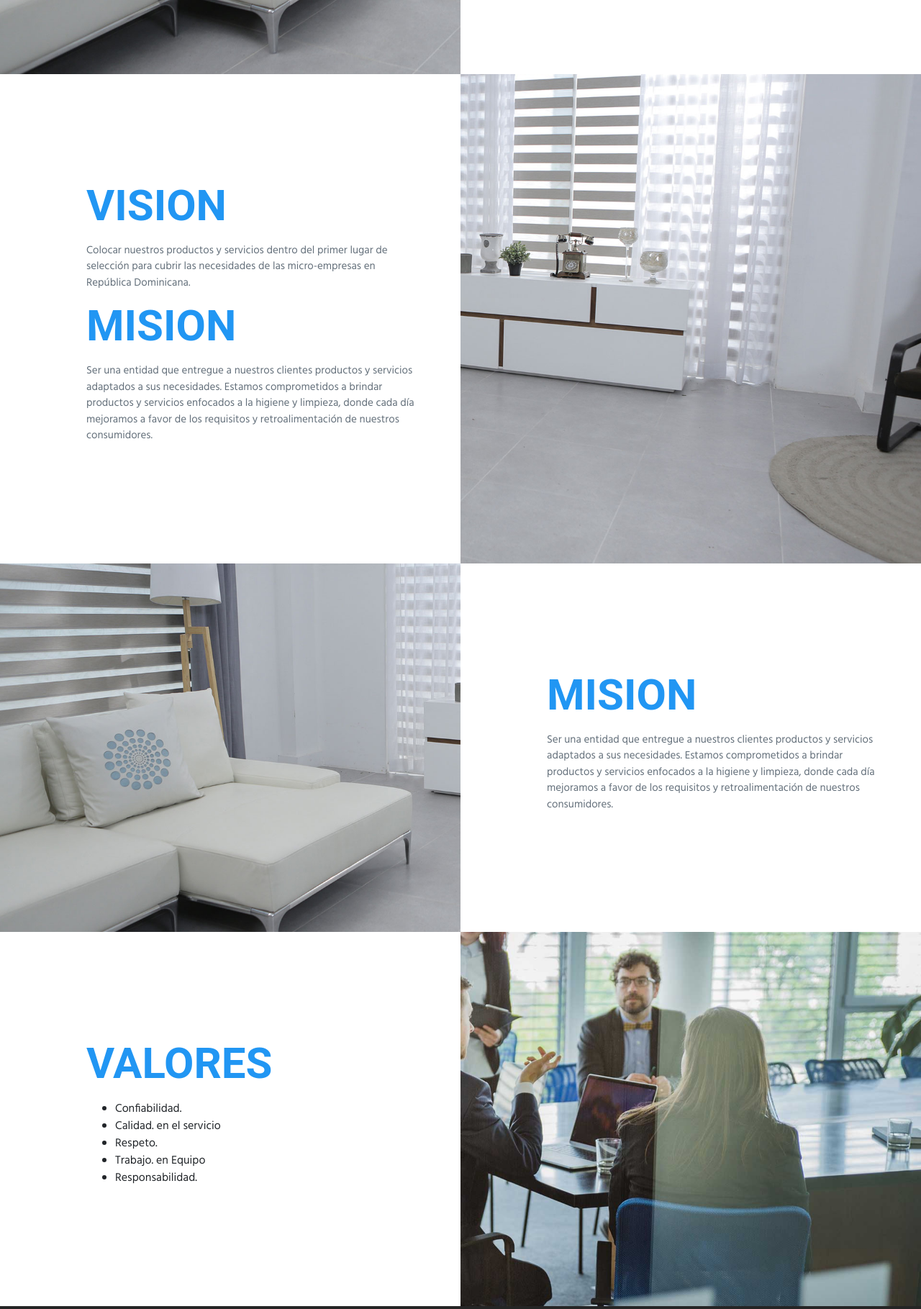
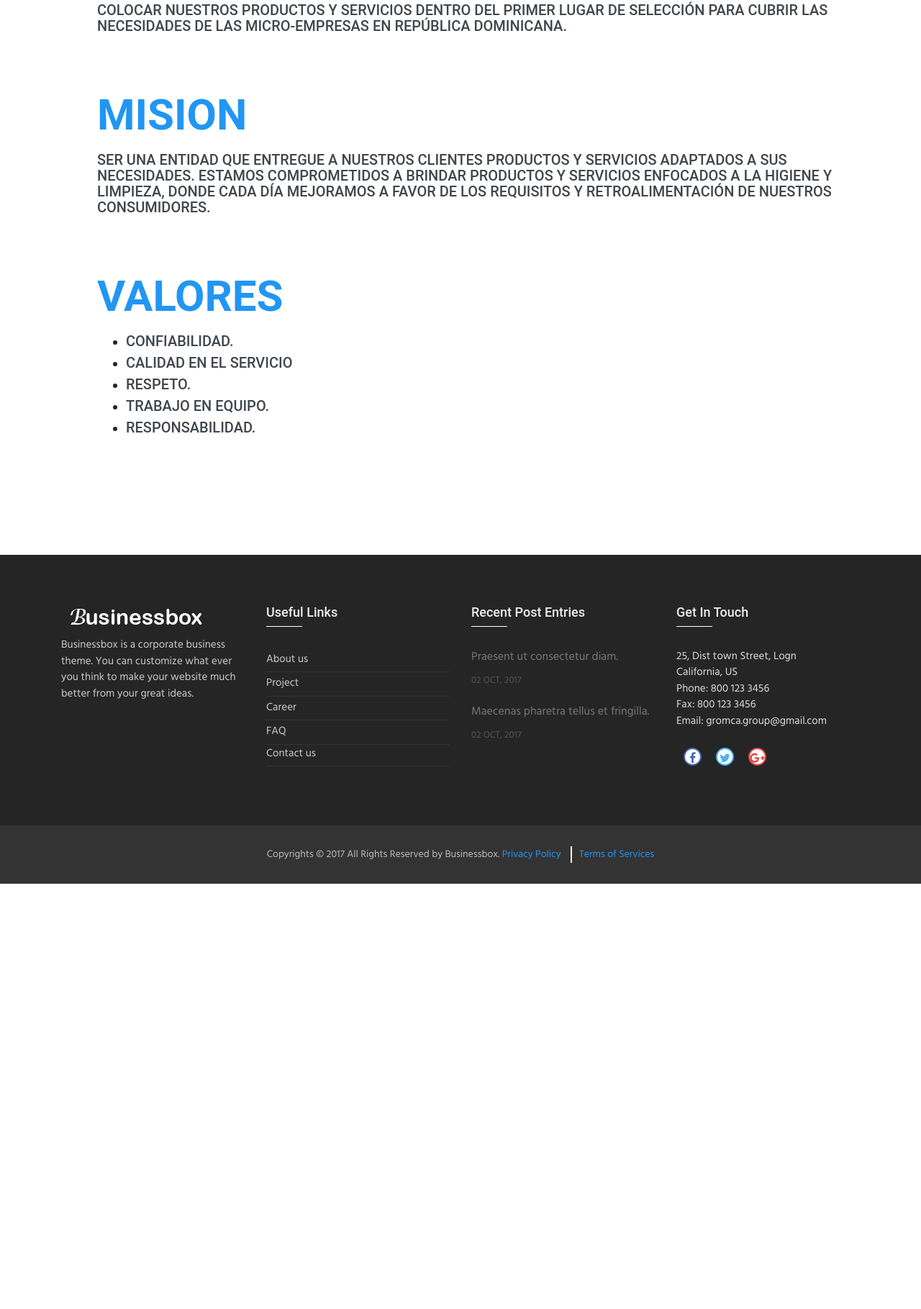
Before and after one commit to Gromcatemp/page, a plain HTML site: page about.html in a window 1280 px wide. Shown: the part 640-2459 px from the top of the page at 72% size. After the commit the page ends 1868 px from the top, so only its background shows below. Drawn offline with Linux system fonts and the light colour scheme.

Commit message:
Add files via upload
new view

```diff
--- a/about.html
+++ b/about.html
@@ -166,78 +166,39 @@ License URL: https://creativecommons.org/licenses/by/4.0/
     <!--====================================================
                     FINANCIAL-P1
 ======================================================-->
-<section id="financial-p1" class="bg-parallax financial-p2-bg">
+<section id="financial-p1">
         <div class="overlay-financial-p1"></div>
         <div class="container-fluid">
-          <div class="row">
-            <div class="col-md-6 financial-p1-emp-img"></div>
-            <div class="col-md-6 financial-p1-pos financial-p1-emp-desc-d">
+            <div class="col-md-12 financial-p1-pos">
               <div class="financial-p1-cont about-p1-cont">
                 <h1>GROMCA Group</h1>
-                <p>Es una entidad compuesta por un grupo multifuncional nos dedicamos a la realización de varias actividades entre ellas fabricación y distribución de productos de limpieza, administración de condominios y apartamentos.</p>
-                <p>Somos una empresa que tiene la visión de crear y brindar productos y servicios adaptados a las necesidades del mercado. Nacimos para llevar soluciones a cada uno de nuestros clientes. </p>
+                <h5>Es una entidad compuesta por un grupo multifuncional nos dedicamos a la realización de varias actividades entre ellas fabricación y distribución de productos de limpieza, administración de condominios y apartamentos.</h5>
+                <br>
+                <h5>Somos una empresa que tiene la visión de crear y brindar productos y servicios adaptados a las necesidades del mercado. Nacimos para llevar soluciones a cada uno de nuestros clientes. </h5>
+                <br>
+                <br>
+                <br>
+                <h1>Vision </h1>
+                <h5>Colocar nuestros productos y servicios dentro del primer lugar de selección para cubrir las necesidades de las micro-empresas en República Dominicana.</h5>
+                <br>
+                <br>
+                <br>
+                <h1>Mision</h1>
+                <h5>Ser una entidad que entregue a nuestros clientes productos y servicios adaptados a sus necesidades. Estamos comprometidos a brindar productos y servicios enfocados a la higiene y limpieza, donde cada día mejoramos a favor de los requisitos y retroalimentación de nuestros consumidores.</h5>
+                <br>
+                <br>
+                <br>
+                <h1>Valores </h1>
+                <ul>
+                  <li><h5> Confiabilidad.</h5> </li>
+                  <li><h5> Calidad en el servicio</h5></li>
+                  <li><h5>Respeto.</h5></li>
+                  <li><h5>Trabajo en Equipo.</h5></li>
+                  <li><h5>Responsabilidad.</h5></li>
+                </ul>
               </div>
             </div>
           </div>
-        </div>
-      </section>
-
-      <section id="financial-p1" class="bg-parallax financial-p2-bg" >
-        <div class="overlay-financial-p1"></div>
-        <div class="container-fluid">
-          <div class="row">
-            <div class="col-md-6 financial-p1-pos">
-              <div class="financial-p1-cont about-p1-cont">
-                <h1>Vision </h1>
-                <p>Colocar nuestros productos y servicios dentro del primer lugar de selección para cubrir las necesidades de las micro-empresas en República Dominicana.</p>
-              </div>
-              <div class="financial-p1-emp-desc-d">
-              <div class="financial-p1-cont about-p1-cont">
-                <h1>Mision</h1>
-                <p>Ser una entidad que entregue a nuestros clientes productos y servicios adaptados a sus necesidades. Estamos comprometidos a brindar productos y servicios enfocados a la higiene y limpieza, donde cada día mejoramos a favor de los requisitos y retroalimentación de nuestros consumidores.</p>
-              </div>
-            </div>
-            </div>
-          </div>
-        </div>
-      </section>
-
-      <section id="financial-p1" class="bg-parallax financial-p2-bg">
-        <div class="overlay-financial-p1"></div>
-        <div class="container-fluid">
-          <div class="row">
-            <div class="col-md-6 financial-p1-emp-img"></div>
-            <div class="col-md-6 financial-p1-pos financial-p1-emp-desc-d">
-              <div class="financial-p1-cont about-p1-cont">
-                <h1>Mision</h1>
-                <p>Ser una entidad que entregue a nuestros clientes productos y servicios adaptados a sus necesidades. Estamos comprometidos a brindar productos y servicios enfocados a la higiene y limpieza, donde cada día mejoramos a favor de los requisitos y retroalimentación de nuestros consumidores.</p>
-              </div>
-            </div>
-          </div>
-        </div>
-      </section>
-
-       <section id="financial-p1" class="bg-parallax financial-p3-bg">
-        <div class="overlay-financial-p1"></div>
-        <div class="container-fluid">
-          <div class="row">
-            <div class="col-md-6 financial-p1-pos">
-              <div class="financial-p1-cont about-p1-cont">
-                <h1>Valores </h1>
-                <ul>
-                	<li>Confiabilidad. </li>
-                	<li>Calidad. en el servicio</li>
-                	<li>Respeto. </li>
-                	<li>Trabajo. en Equipo</li>
-                	<li>Responsabilidad.</li>
-                </ul>
-              </div>
-            </div>
-            <div class="col-md-6 financial-p1-emp-img"></div>
-          </div>
-        </div>
-      </section>
-
 
 <!--====================================================
                       FOOTER
```
